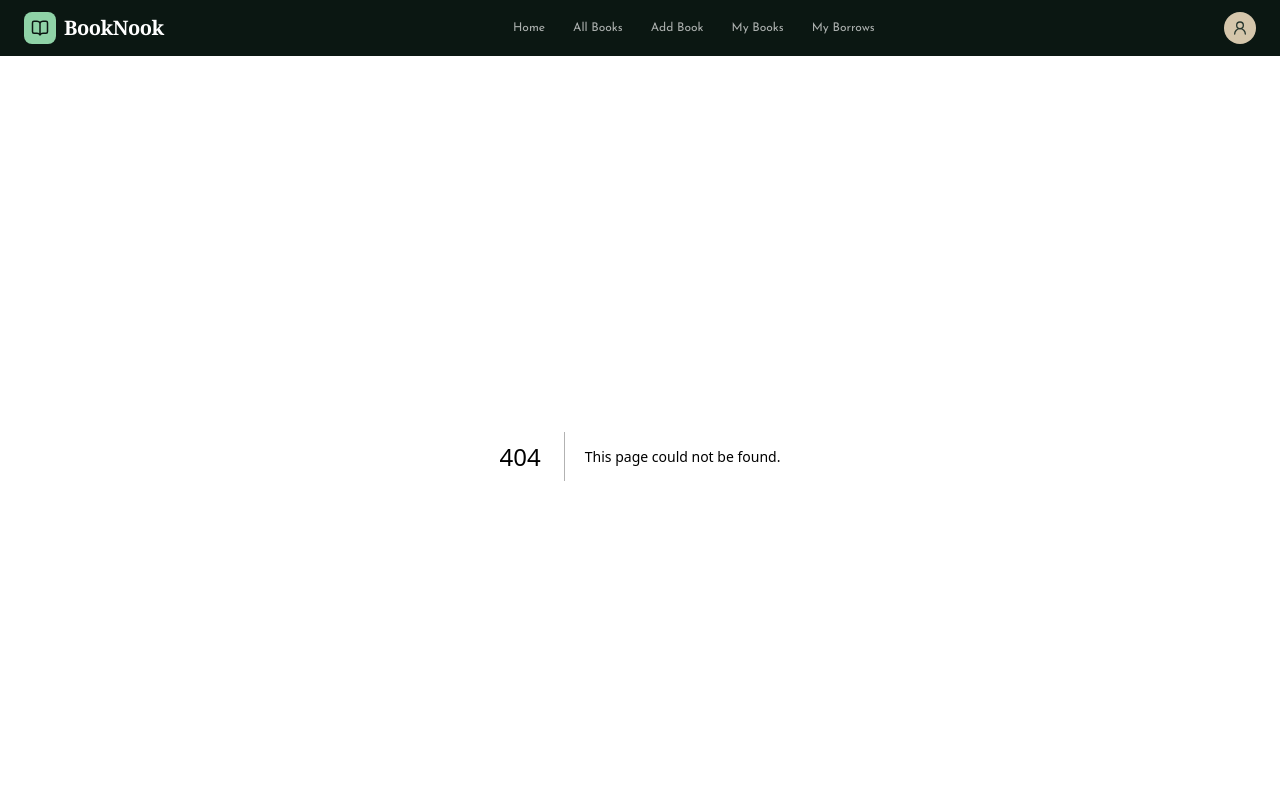
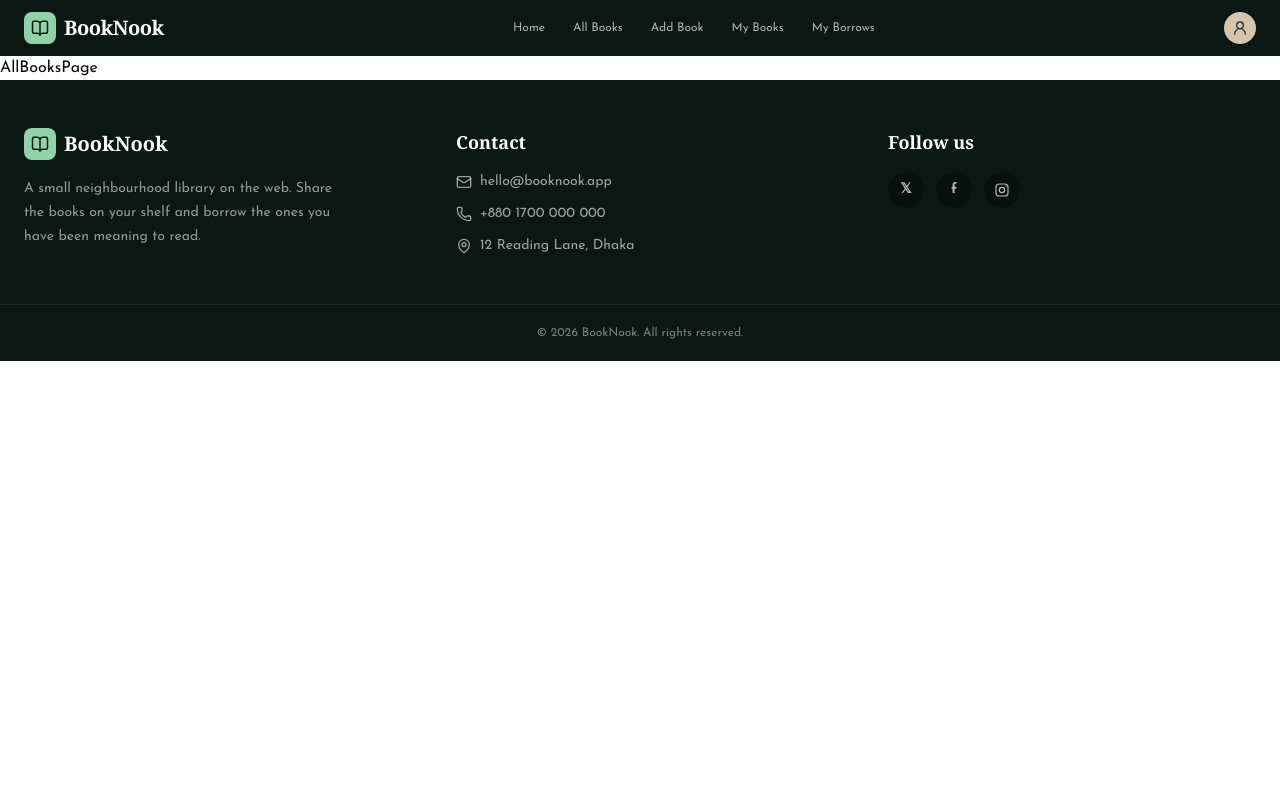
Before and after one commit to asmaakter2024/booknook, a Next.js app: page /books in a window 1280 px wide. Before the commit this address had no page. Shown: the top 800 px of the page. Built offline with nearby package versions, Linux system fonts and the light colour scheme.

Commit message:
books route create

```diff
--- /dev/null
+++ b/src/app/books/page.tsx
@@ -0,0 +1,11 @@
+import React from 'react';
+
+const AllBooksPage = () => {
+  return (
+    <div>
+    AllBooksPage
+    </div>
+  );
+};
+
+export default AllBooksPage;
```
